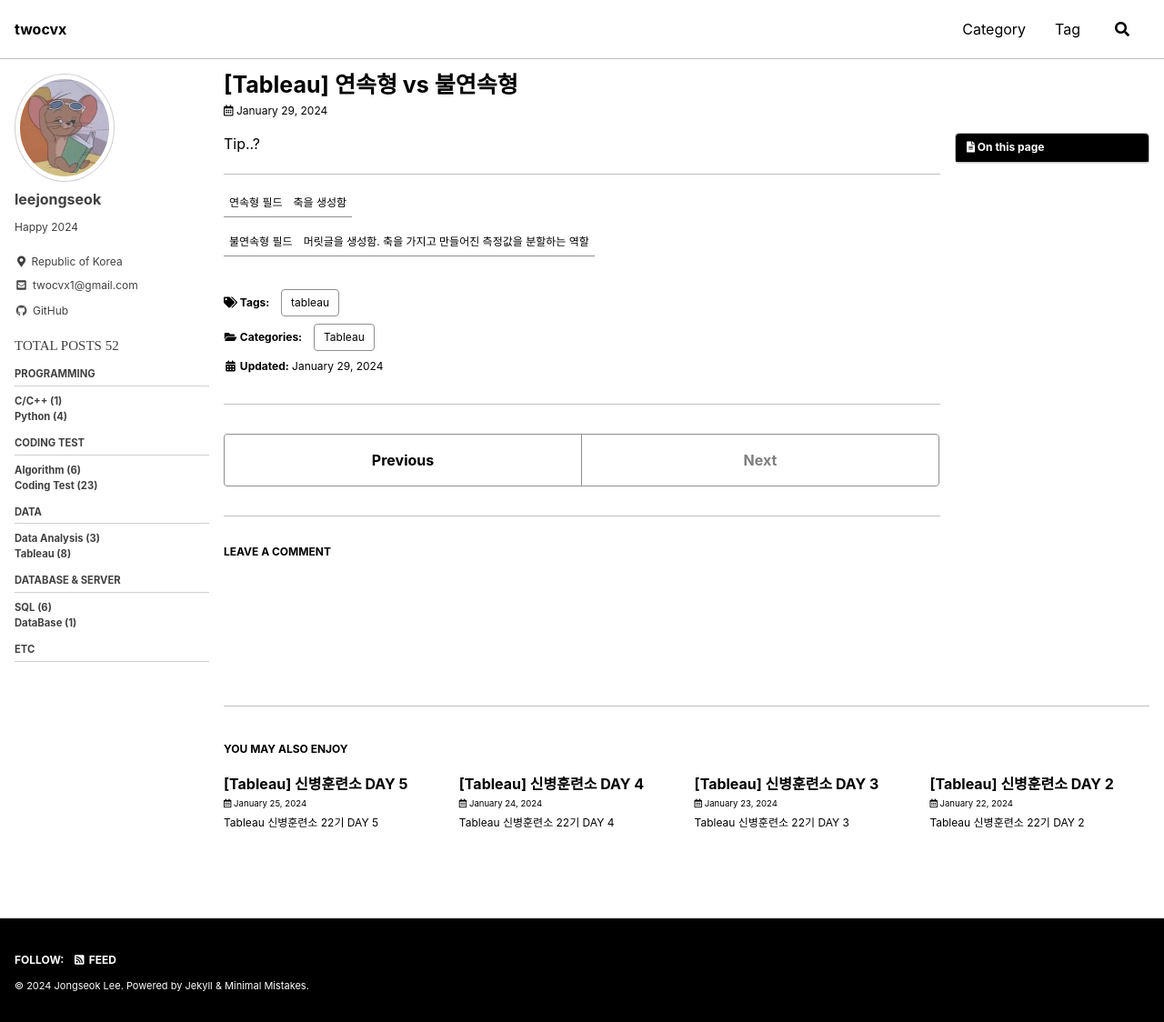
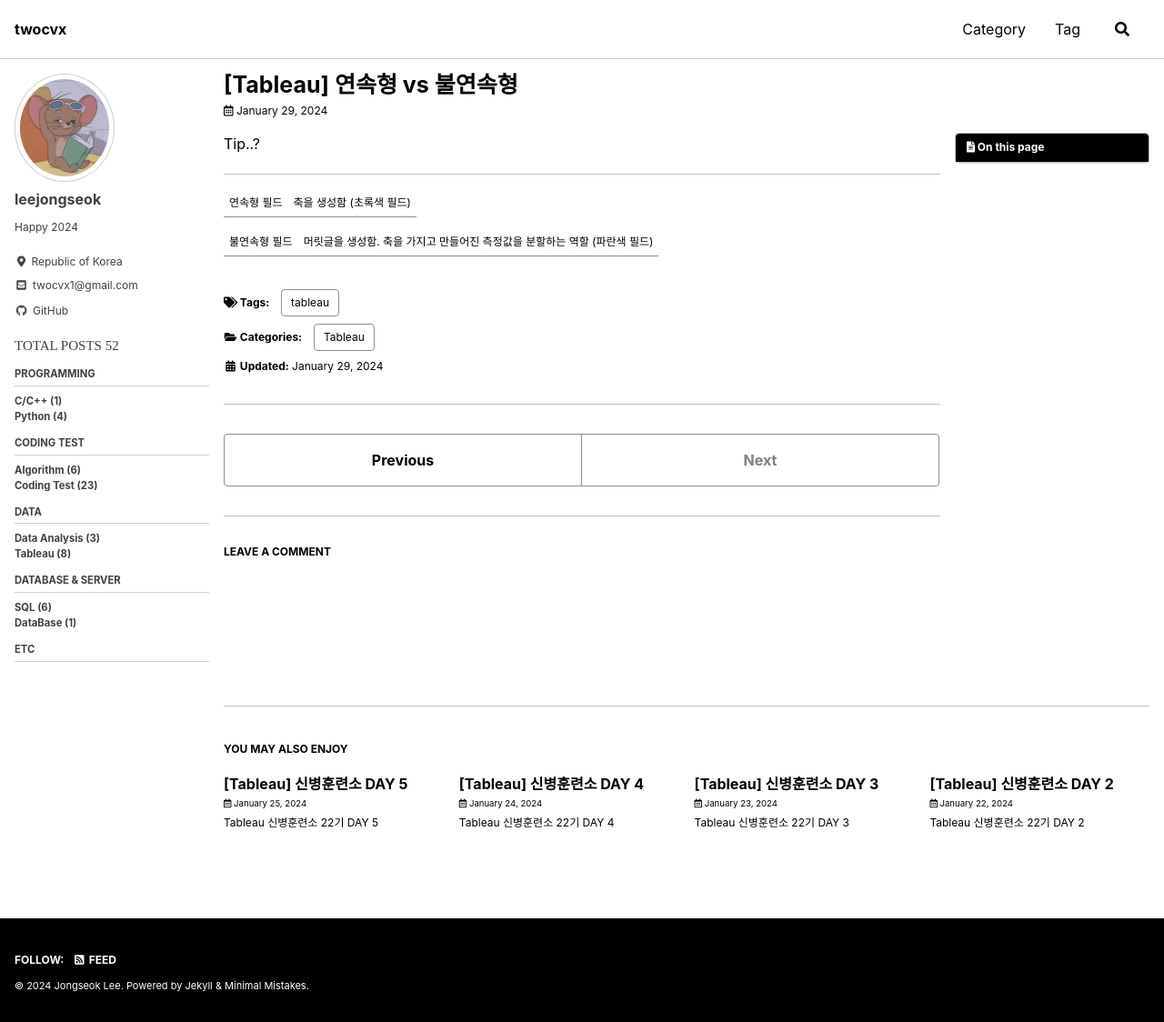
Before and after one commit to leejongseok1/leejongseok1.github.io, a Jekyll site: the page built from _posts/2024-01-29-tableau_datatypes_continuous_vs_discrete.md, in a window 1280 px wide and 1124 px high. Shown: the whole window at 91% size. Built offline with Jekyll 4.4.1, drawn with Linux system fonts in a browser that asks for light colours; cached includes are drawn as plain includes; some web fonts are replaced; comment, search, counter and statistics services are not loaded.

Commit message:
설명 추가

```diff
--- a/_posts/2024-01-29-tableau_datatypes_continuous_vs_discrete.md
+++ b/_posts/2024-01-29-tableau_datatypes_continuous_vs_discrete.md
@@ -18,6 +18,6 @@ Tip..?
 
 ----
 
-연속형 필드 | 축을 생성함
+연속형 필드 | 축을 생성함 (초록색 필드)
 
-불연속형 필드 | 머릿글을 생성함. 축을 가지고 만들어진 측정값을 분할하는 역할
+불연속형 필드 | 머릿글을 생성함. 축을 가지고 만들어진 측정값을 분할하는 역할 (파란색 필드)
```
